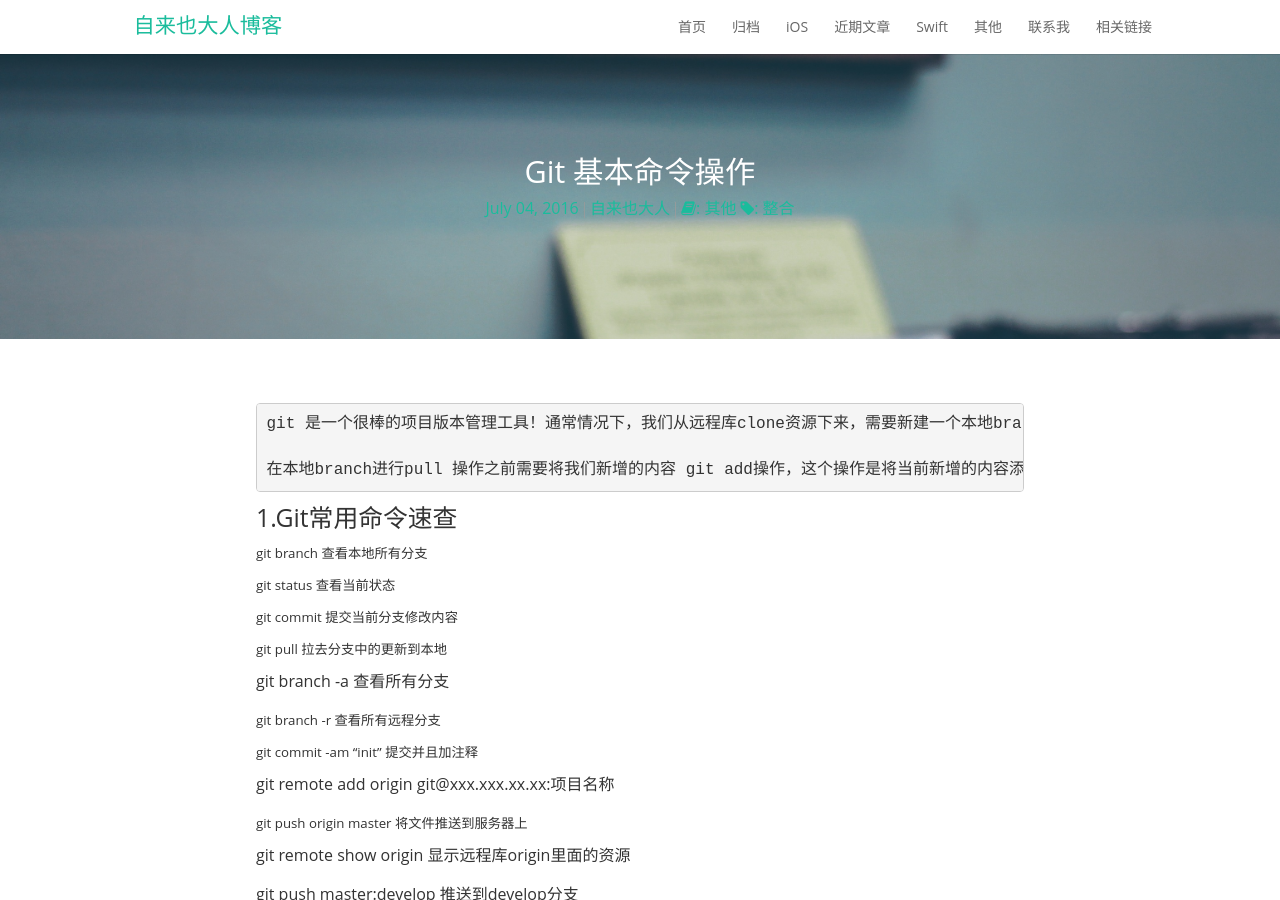
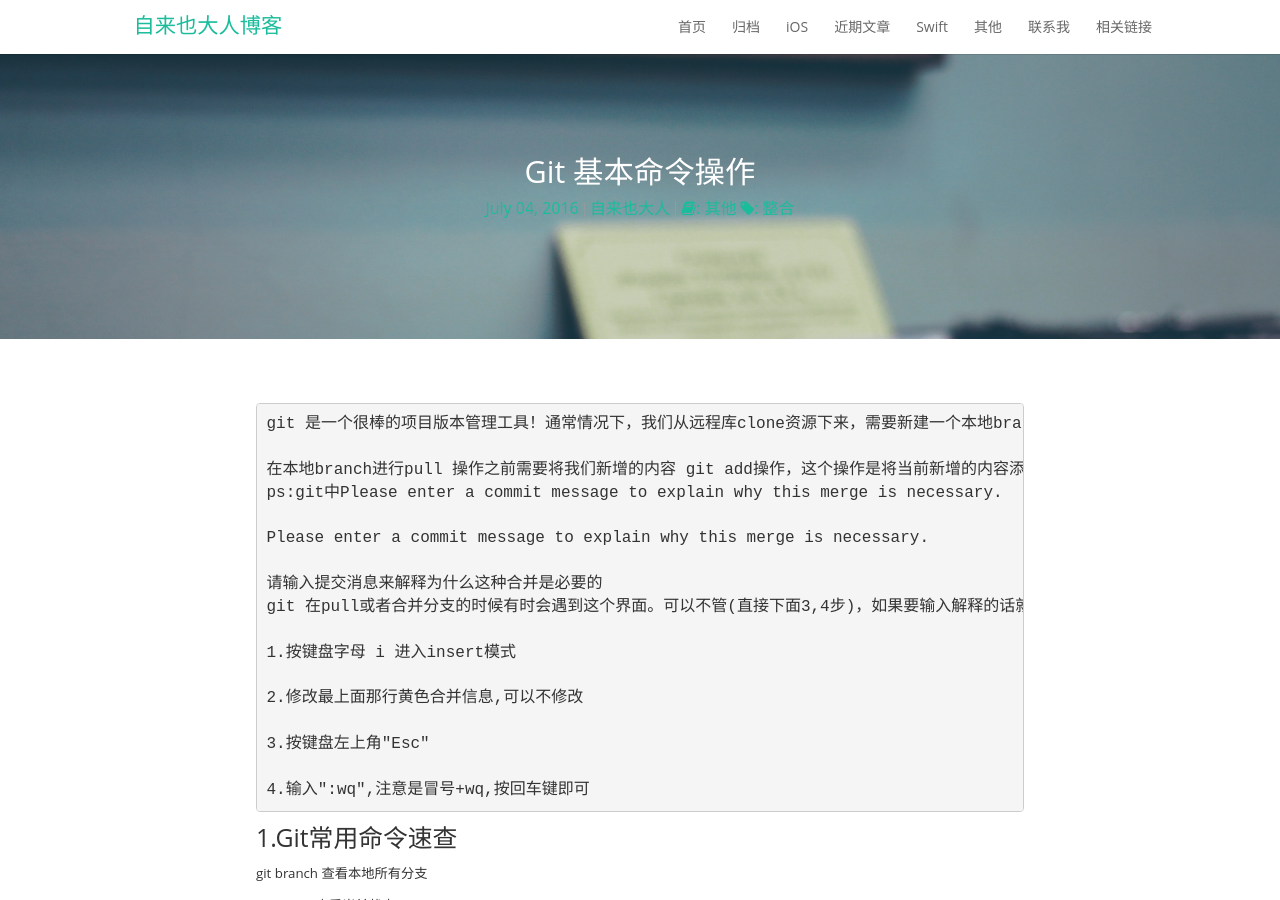
Before and after one commit to zilaiyedaren/zilaiyedaren.github.io, a Jekyll site: the page built from _posts/2016-07-04-git基本命令操作.md, in a window 1280 px wide and 900 px high. Built offline with Jekyll 4.4.1, drawn with Linux system fonts in a browser that asks for light colours; nearby versions of some CDN libraries; some web fonts are replaced; Markdown is read by kramdown in place of the engine named in the settings; comment, search, counter and statistics services are not loaded.

Commit message:
更新git操作的基本合并提醒注意点

```diff
--- a/_posts/2016-07-04-git基本命令操作.md
+++ b/_posts/2016-07-04-git基本命令操作.md
@@ -10,6 +10,21 @@ tag: 整合
 	git 是一个很棒的项目版本管理工具！通常情况下，我们从远程库clone资源下来，需要新建一个本地branch，当然一般都是从master中拉取，然后使用git branch -a查看所有的分支。在我们对本地branch进行修改之后，使用git status可以查看本地修改的文件的状态，使用git pull 可以拉取远程库的更内容（同时回执行git merge操作），如果我们是多个人合作的话，可能会出现多个人修改同一个问题，而出现conflict，在冲突的地方会显示类似***<<< HEAD 你的修改========== 别人的修改 <<<<23213131l23jlk123j12l3l12*** 以一长串"="为分割上面是你自己修改过的内容，下面是别人修改过的内容！根据自己的情况取舍。
 
 	在本地branch进行pull 操作之前需要将我们新增的内容 git add操作，这个操作是将当前新增的内容添加到git的当前branch的缓存区中进行保存管理，然后使用git commit提交到我们本地的branch中进行管理。才能对远程的branch拉取新的更新！只有git push 操作才是将本地修改推送到远程服务器中。git commit是提交到本地仓库中，然后进行push才能将修改推送到远程库！
+----------------------------------------------------------
+	ps:git中Please enter a commit message to explain why this merge is necessary.
+
+	Please enter a commit message to explain why this merge is necessary.
+
+	请输入提交消息来解释为什么这种合并是必要的
+	git 在pull或者合并分支的时候有时会遇到这个界面。可以不管(直接下面3,4步)，如果要输入解释的话就需要:
+
+	1.按键盘字母 i 进入insert模式
+
+	2.修改最上面那行黄色合并信息,可以不修改
+
+	3.按键盘左上角"Esc"
+
+	4.输入":wq",注意是冒号+wq,按回车键即可
 
 ## 1.Git常用命令速查
 #####git branch 查看本地所有分支
```
